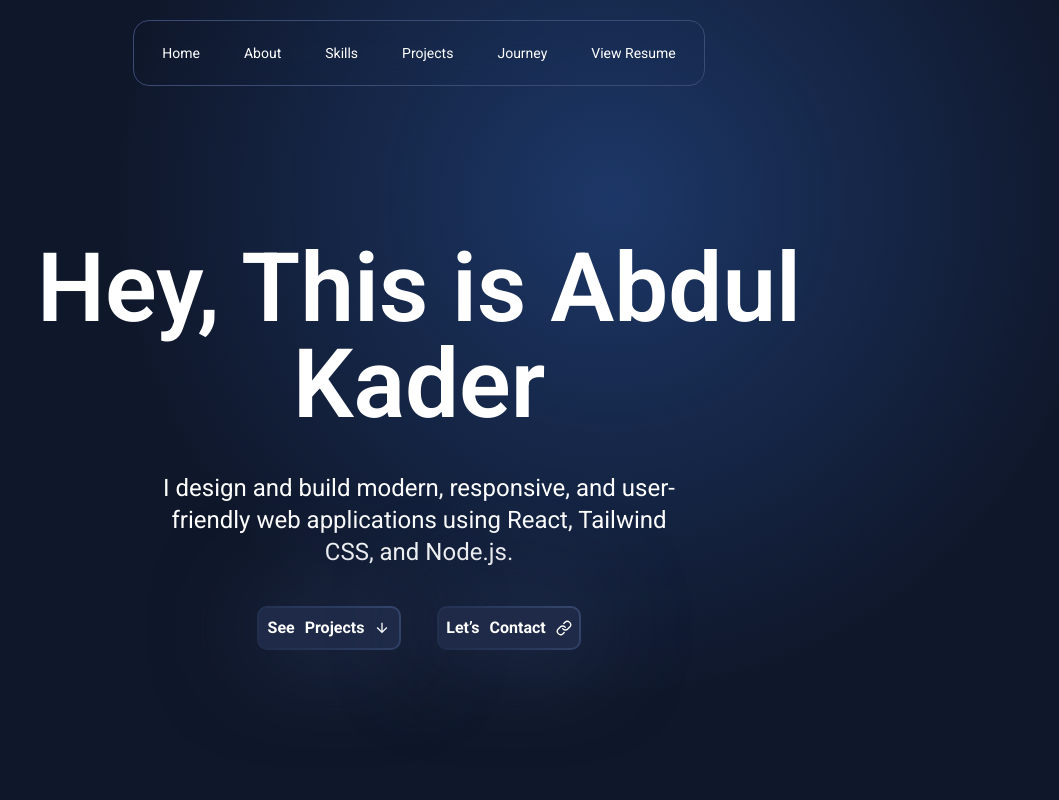
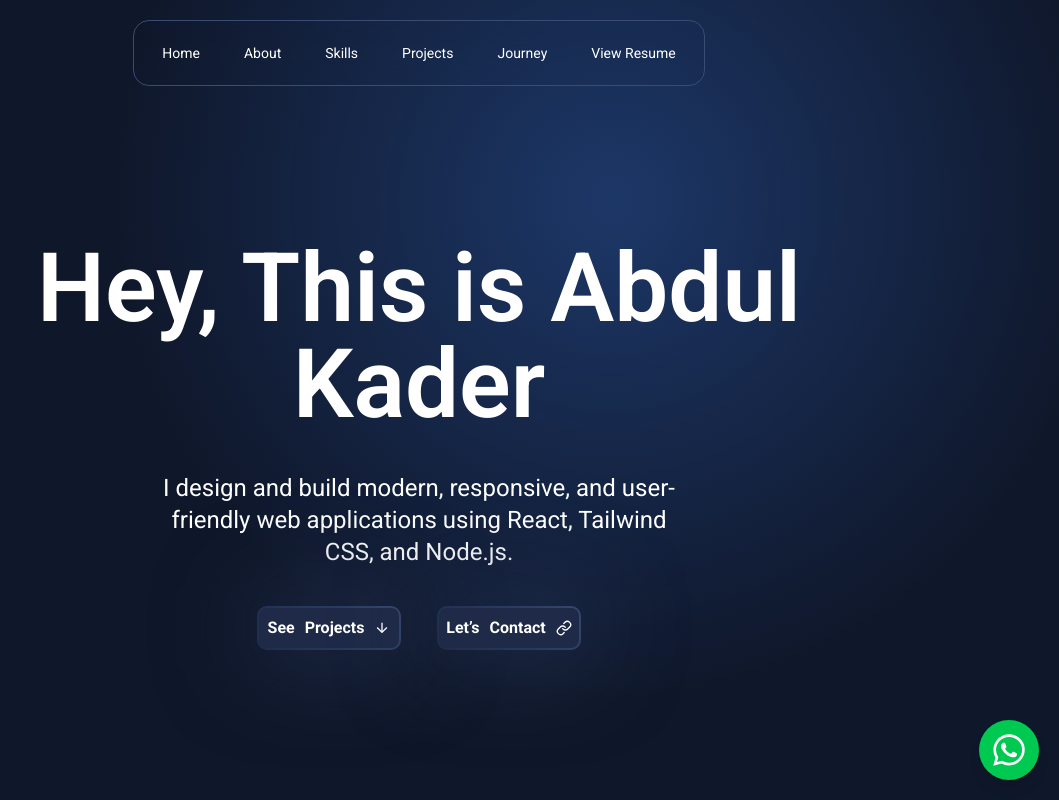
Before and after one commit to abdulkader33447/portfolio, a React (Vite) app: page / in a window 1280 px wide. Shown: the top 800 px of the page, without its empty margins (221-1280 px from the left). Built offline with nearby package versions, Linux system fonts and the light colour scheme.

Commit message:
added floating whatsapp btn

```diff
--- /dev/null
+++ b/src/Home/FloatinBtn/FloatingBtn.jsx
@@ -0,0 +1,19 @@
+import { IoLogoWhatsapp } from "react-icons/io5";
+import { Link } from "react-router";
+
+const FloatingBtn = () => {
+  return (
+    <div>
+      <Link
+        to="https://wa.me/8801568096650?text=Hello,%20I%20want%20to%20know%20about%20your%20services"
+        target="_blank"
+        rel="noopener noreferrer"
+        className="fixed bottom-5 right-5 bg-green-500 rounded-full p-3 shadow-lg hover:bg-green-600 transition"
+      >
+        <IoLogoWhatsapp className="sm:text-4xl text-3xl"/>
+      </Link>
+    </div>
+  );
+};
+
+export default FloatingBtn;
--- a/src/layouts/RootLayout.jsx
+++ b/src/layouts/RootLayout.jsx
@@ -4,6 +4,7 @@ import Navbar from "../Navbaer/Navbar";
 import Aos from "aos";
 import "aos/dist/aos.css";
 import Lenis from "@studio-freight/lenis";
+import FloatingBtn from "../Home/FloatinBtn/FloatingBtn";
 
 export const LenisContext = createContext(null);
 
@@ -50,6 +51,7 @@ const RootLayout = () => {
 
         <Navbar />
         <Outlet />
+        <FloatingBtn />
       </div>
     </LenisContext.Provider>
   );
```
